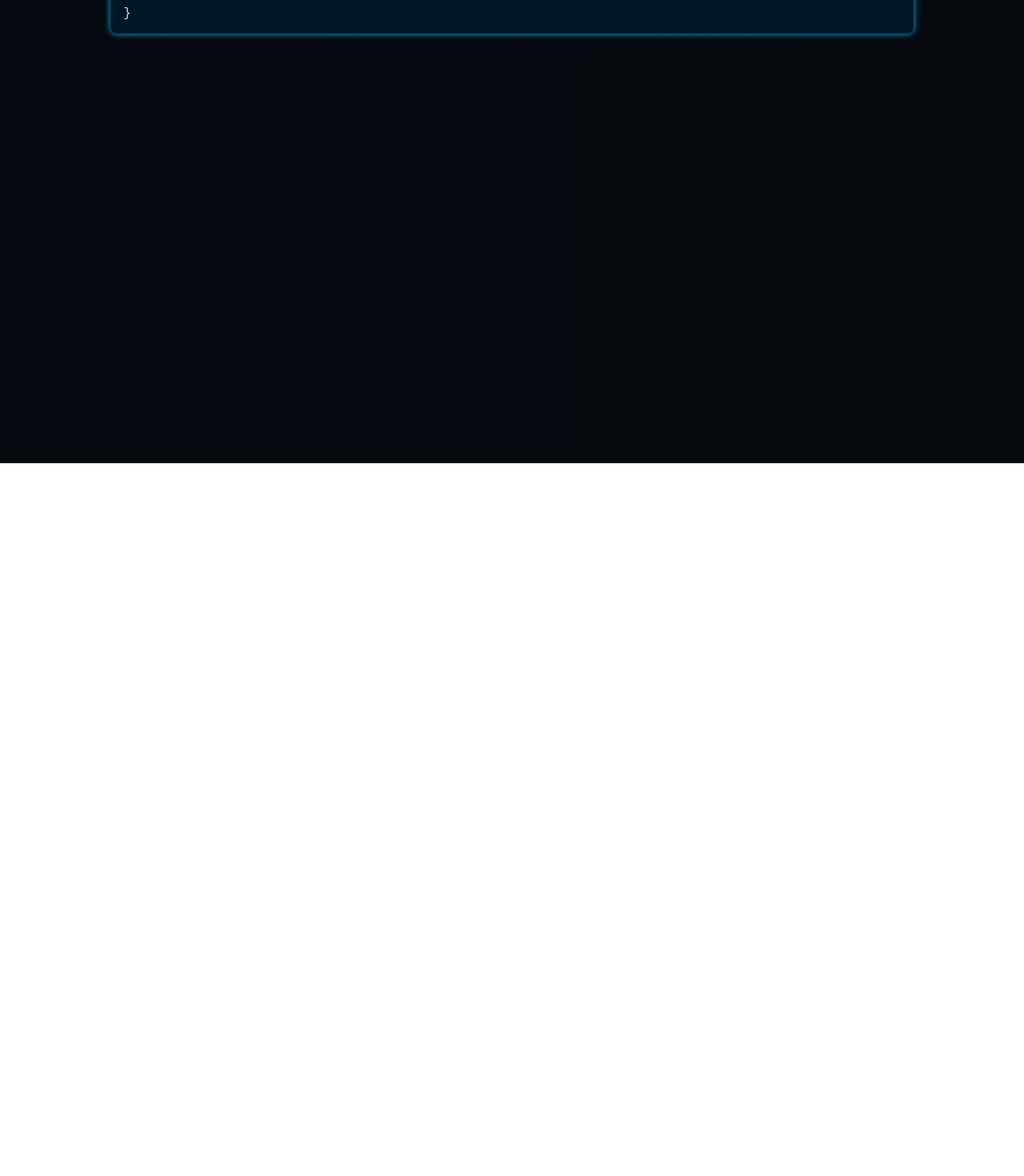
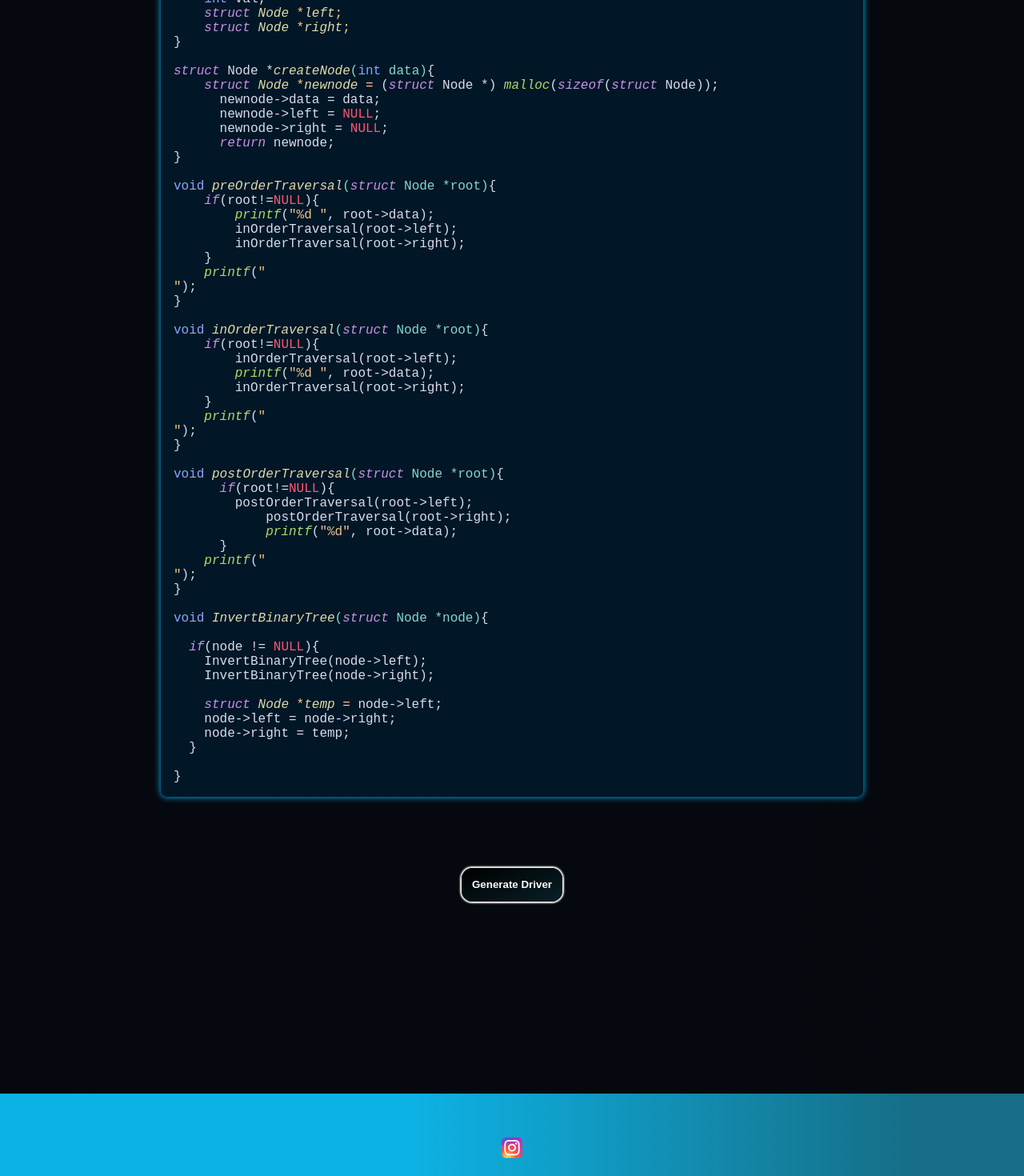
Before and after one commit to Rohit-17ls/A-Repository, a React (Create React App) app: page / in a window 1280 px wide. Shown: the part 940-2410 px from the top of the page at 80% size. Before the commit the page ends 1519 px from the top, so only its background shows below. Built offline with nearby package versions, Linux system fonts and the light colour scheme.

Commit message:
Deploy 1.1

```diff
--- a/src/Logic/CDriver.js
+++ b/src/Logic/CDriver.js
@@ -1,9 +1,79 @@
-// import {tree} from '../App';
-// const helper = require('./CGenerator.json');
+// import { func} from './TreeMethods';
+const helper = require('./CGenerator.json')[0];
 
+
+export const starter = `#include <stdio.h>
+#include <stdlib.h>
+
+
+struct Node{
+    int val;
+    struct Node *left;
+    struct Node *right;
+}
+
+struct Node *createNode(int data){
+    struct Node *newnode = (struct Node *) malloc(sizeof(struct Node));
+      newnode->data = data;
+      newnode->left = NULL;
+      newnode->right = NULL;
+      return newnode;
+}
+
+void preOrderTraversal(struct Node *root){
+    if(root!=NULL){
+        printf("%d ", root->data);
+        inOrderTraversal(root->left);
+        inOrderTraversal(root->right);
+    }
+    printf("\n");
+}
+
+void inOrderTraversal(struct Node *root){
+    if(root!=NULL){
+        inOrderTraversal(root->left);
+        printf("%d ", root->data);
+        inOrderTraversal(root->right);
+    }
+    printf("\n");
+}
+
+void postOrderTraversal(struct Node *root){
+      if(root!=NULL){
+        postOrderTraversal(root->left);
+            postOrderTraversal(root->right);
+            printf("%d", root->data);
+      }
+    printf("\n");
+}
+
+void InvertBinaryTree(struct Node *node){
+
+  if(node != NULL){
+    InvertBinaryTree(node->left);
+    InvertBinaryTree(node->right);
+
+    struct Node *temp = node->left;
+    node->left = node->right;
+    node->right = temp;
+  }
+
+}`
 
 export const CDriverCode = () => {
 
+
+    let driver = '';
+    // let Tree = func(0, true);
+    driver += helper.header;
+    driver += helper.nodeStructure;
+    driver += helper.createNode;
+    driver += helper.preOrderTraversal;
+    driver += helper.inOrderTraversal;
+    driver += helper.postOrderTraversal;
+    driver += helper.invertBinaryTree;
+    // console.log(driver);
+    return driver;
     // let resultantDriver = '';
     // console.log(helper[0].header);
     // console.log(helper[0].structure);
--- a/src/Logic/CGenerator.json
+++ b/src/Logic/CGenerator.json
@@ -1,13 +1,14 @@
 [
   {
-    "header":"#include <stdio.h>\n#include <stdlib.h>\n",
-    "structure":"struct Node{\n    int val;\n    struct Node *left;\n    struct Node *right;\n}\n\n",
-    "createNode":"struct Node *createNode(int data){\n    struct Node *newnode = (struct Node *) malloc(sizeof(struct Node));\n      newnode->data = data;\n      newnode->left = NULL;\n      newnode->right = NULL;\n      return newnode;\n}",
-    "preOrderTraversal":"void preOrderTraversal(struct Node *root){\n    if(root!=NULL){        \n        printf(\"%d \", root->data);\n        inOrderTraversal(root->left);    \n        inOrderTraversal(root->right);\n    }\n    printf(\"\\n\");\n}\n",
-    "inOrderTraversal":"void inOrderTraversal(struct Node *root){\n    if(root!=NULL){\n        inOrderTraversal(root->left);\n        printf(\"%d \", root->data);\n        inOrderTraversal(root->right);\n    }\n    printf(\"\\n\");\n}\n",
-    "postOrderTraversal":"void postOrderTraversal(struct Node *root){\n      if(root!=NULL){\n        postOrderTraversal(root->left);\n            postOrderTraversal(root->right);\n            printf(\"%d\", root->data);\n      }\n    printf(\"\\n\");\n}\n",
+    "header":"#include <stdio.h>\n#include <stdlib.h>\n\n\n",
+    "nodeStructure":"struct Node{\n    int val;\n    struct Node *left;\n    struct Node *right;\n}\n\n",
+    "createNode":"struct Node *createNode(int data){\n    struct Node *newnode = (struct Node *) malloc(sizeof(struct Node));\n      newnode->data = data;\n      newnode->left = NULL;\n      newnode->right = NULL;\n      return newnode;\n}\n\n",
+    "preOrderTraversal":"void preOrderTraversal(struct Node *root){\n    if(root!=NULL){        \n        printf(\"%d \", root->data);\n        inOrderTraversal(root->left);    \n        inOrderTraversal(root->right);\n    }\n    printf(\"\\n\");\n}\n\n",
+    "inOrderTraversal":"void inOrderTraversal(struct Node *root){\n    if(root!=NULL){\n        inOrderTraversal(root->left);\n        printf(\"%d \", root->data);\n        inOrderTraversal(root->right);\n    }\n    printf(\"\\n\");\n}\n\n",
+    "postOrderTraversal":"void postOrderTraversal(struct Node *root){\n      if(root!=NULL){\n        postOrderTraversal(root->left);\n            postOrderTraversal(root->right);\n            printf(\"%d\", root->data);\n      }\n    printf(\"\\n\");\n}\n\n",
     "invertBinaryTree":"void InvertBinaryTree(struct Node *node){\n\n  if(node != NULL){\n    InvertBinaryTree(node->left);\n    InvertBinaryTree(node->right);\n\n    struct Node *temp = node->left;\n    node->left = node->right;\n    node->right = temp;\n  }\n\n}\n",
     "nodePointerDeclaration":"struct Node *",
+    "main": "int main(int c, char *argv[]){\n",
     "nodeLeft":"->left = ",
     "nodeRight":"->right = ",
     "startComment":"/*  Do not make changes to the below code */",
--- a/src/Logic/TreeMethods.js
+++ b/src/Logic/TreeMethods.js
@@ -1,6 +1,6 @@
 import {tree} from "../App";
 
-export const func = (opt) => {
+export const func = (opt, driver=false) => {
 
     let  nodeLeftPos, nodeRightPos, nodes = [];
     let res = [];
@@ -107,6 +107,8 @@ export const func = (opt) => {
     Tree.start();
     Tree.init();
 
+    if(driver) return Tree;
+
     console.log(nodes);
 
     return new Promise((resolve) => {
--- a/src/components/Icons/InstagramIcon.js
+++ b/src/components/Icons/InstagramIcon.js
@@ -5,7 +5,7 @@ const InstagramIcon = () => {
 
     return (
         <>
-    <svg xmlns="http://www.w3.org/2000/svg" xmlnsXlink="http://www.w3.org/1999/xlink" width="132.004" height={132}><link xmlns type="text/css" rel="stylesheet" id="dark-mode-custom-link" /><link xmlns type="text/css" rel="stylesheet" id="dark-mode-general-link" /><style xmlns lang="en" type="text/css" id="dark-mode-custom-style" dangerouslySetInnerHTML={{__html: "" }} /><style xmlns lang="en" type="text/css" id="dark-mode-native-style" dangerouslySetInnerHTML={{__html: "" }} />
+    <svg width="132.004" height={132}><link  type="text/css" rel="stylesheet" id="dark-mode-custom-link" /><link  type="text/css" rel="stylesheet" id="dark-mode-general-link" /><style  lang="en" type="text/css" id="dark-mode-custom-style" dangerouslySetInnerHTML={{__html: "" }} /><style  lang="en" type="text/css" id="dark-mode-native-style" dangerouslySetInnerHTML={{__html: "" }} />
         <defs>
           <linearGradient id="b">
             <stop offset={0} stopColor="#3771c8" />
--- a/src/components/TreeStructure/Footer.js
+++ b/src/components/TreeStructure/Footer.js
@@ -1,13 +1,14 @@
 import React from 'react';
 import classes from './Footer.module.css';
+import InstagramIcon from '../Icons/InstagramIcon';
 
 
-const Footer = (props) => {
+const Footer = () => {
 
 
     return(<section className={classes.footer}>
         <div className={classes.icons}>
-            {/* <a href="https://www.instagram.com/depth_exceeded/" className={classes.icon}><InstagramIcon/></a> */}
+            <a href="https://www.instagram.com/depth_exceeded/" className={classes.icon}><InstagramIcon/></a>
         </div>
 
     </section>)
--- a/src/components/UI/Editor.js
+++ b/src/components/UI/Editor.js
@@ -9,6 +9,9 @@ import GoLanguageIcon from '../Icons/GoLanguageIcon';
 import JSLanguageIcon from '../Icons/JSLangaugeIcon';
 import Copy from '../Icons/Copy';
 import Locked from '../Icons/Locked';
+import Button from './Button';
+// import { CDriverCode } from '../../Logic/CDriver';
+import { starter } from '../../Logic/CDriver';
 
 const obj = [{langName:'C', langCode:'c'}, {langName:'C++', langCode:'cpp'}, {langName:'Go', langCode:'go'}, {langName:'Javascript', langCode:'js'} ];
 
@@ -18,28 +21,16 @@ const Editor = () => {
 
 
     const codeBlockRef = useRef();
+    const codeContainerRef = useRef();
     const [language, setLanguage] = useState(0);
-    const [driverCode, setDriverCode] = useState(`#include <stdio.h>\n#include <stdlib.h>\n\nint main(int argc, char *argv[]){\n\treturn 0;\n\n}`);
-    // console.log(driverCode);
+    const [driverCode, setDriverCode] = useState(starter);
     // const editorRef = useRef();
-
-    useEffect(() => {
-        if(driverCode!==false){
-            console.log("used effect");
-            hljs.registerLanguage('c', c);
-            hljs.highlightElement(codeBlockRef.current);
-
-        }
-
-
-    },[driverCode]);
-
 
     useEffect(() => {
         switch(language){
             case 0:
                 console.log("C");
-                setDriverCode(`#include <stdio.h>\n#include <stdlib.h>\n\nint main(int argc, char *argv[]){\n\treturn 0;\n\n}`);
+                setDriverCode(starter);
                 break;
             case 1:
                 console.log("C++");
@@ -58,10 +49,34 @@ const Editor = () => {
         }
     },[language])
 
+    useEffect(() => {
+        // console.log(driverCode);
+        if(driverCode!==false){
+            // codeBlockRef.current.innerText = starter;
+            console.log(codeBlockRef.current.innerText);
+            hljs.registerLanguage('c', c);
+            hljs.highlightElement(codeBlockRef.current);
+
+        }
+
+
+    },[driverCode]);
+
+
+
+    const getDriverCode = () => {
+        console.log(`Getting the driver in ${obj[language].langName}`);
+        // let txt = CDriverCode();
+        setDriverCode(starter);
+
+    }
+
+
 
 
     return (<>
 
+        <section className={classes.editorContainer}>
             <div id="editor" className={classes.editor}>
             {/* style={{border:'2px solid white'}}> */}
             <div className={classes.languageBar}>
@@ -80,13 +95,19 @@ const Editor = () => {
             {!driverCode && <div className={classes.locked}><Locked/>Coming Soon in {obj[language].langName} !!!</div>}
 
             {driverCode && <pre ref={codeBlockRef} className={`hljs language-c ${classes.edit}`}>
-            <code>
+                <code ref={codeContainerRef}>
                     {driverCode}
 
 
                 </code>
             </pre>}
             </div>
+           <div style={{margin:'auto'}}>
+            <Button type="button" onClick={getDriverCode}>Generate Driver</Button>
+           </div>
+        </section>
+
+
 
 
 
--- a/src/components/UI/Editor.module.css
+++ b/src/components/UI/Editor.module.css
@@ -1,9 +1,10 @@
 .editor{
     font-size: 1rem;
     display: flex;
-    width:80%;
-    height:60vmax;
+    width:100%;
+    height:max-content;
     margin:auto;
+    margin-bottom: 10vh;
     flex-direction: column;
     /* border:2px solid white; */
 
@@ -85,3 +86,13 @@
     overflow-y: scroll;
 
 }
+
+.editorContainer{
+    width: 70%;
+    height: fit-content;
+    margin:auto;
+    display: flex;
+    flex-direction: column;
+    margin-bottom: 30vh;
+    /* border: 1px solid white; */
+}
--- a/src/components/UI/Navbar.js
+++ b/src/components/UI/Navbar.js
@@ -13,7 +13,7 @@ const Navbar = (props) => {
             <div className={classes.navbar}>
             {/* <span  onClick={expandSidebar}><MenuIcon/></span> */}
             <MenuIcon expandSidebar={props.expandSidebar}/>
-                <span className={classes.header}>Broccoli <small style={{fontSize:'0.7em'}}>by Unamed Inc</small></span>
+                <span className={classes.header}>Broccoli-net</span>
             {/* <Button type="button" onClick={props.addRow}>Add new row</Button>
             <Button type="button" onClick={props.toggleNullState}>{props.nullState} Empty Nodes</Button>
             <Button type="button" onClick={props.invertBinaryTree}>Invert Binary Tree</Button> */}
--- a/src/components/UI/Navbar.module.css
+++ b/src/components/UI/Navbar.module.css
@@ -1,8 +1,5 @@
 .navbar{
     width:100%;
-    /* height:13vh; */
-    height:7vmax;
-    /* position:fixed; */
     background:linear-gradient(90deg, #0db2e4 40%, #166e87 89%);
     color:white;
     display:grid;
```
Also changed, not shown: src/App.js (+2 -8 lines), 17 other files (tests, documents, lock files or other folders). Lines whose indentation alone changed are shown as unchanged.
